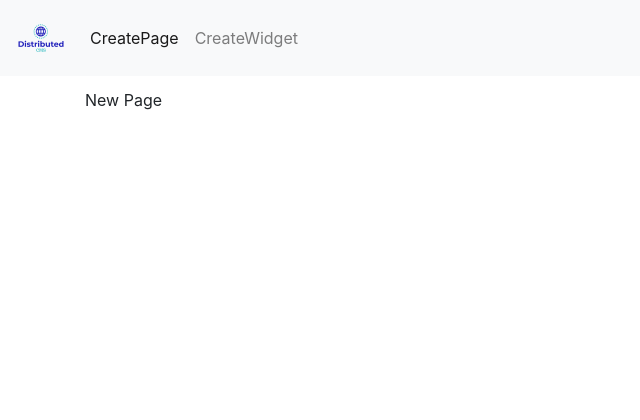
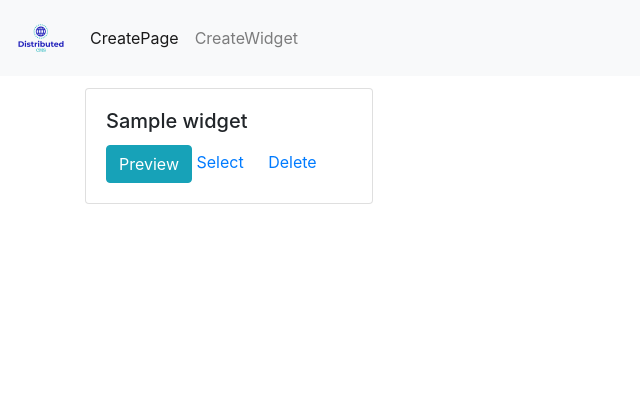
Before and after one commit to JDavid17/DistributedCMS, a Flask app: page /new_page in a window 1280 px wide. Shown: the top 420 px of the page, without its empty margins (0-640 px from the left). Run offline with Flask 2, Linux system fonts and the light colour scheme; a database or web service that is not in the repository returns one stand-in record (values such as "Sample title"); some libraries are stand-ins or nearby versions.

Commit message:
Added MongoDB integration

```diff
--- a/forms.py
+++ b/forms.py
@@ -5,7 +5,7 @@ from wtforms import validators
 class Widget(Form):
     name = StringField('name', [
         validators.DataRequired(message="Uno nombre es requerido para el Plugin"),
-        validators.length(min=5, max=15, message="Ingrese un nombre valido!!!")
+        validators.length(min=5, max=50, message="Ingrese un nombre valido!!!")
     ])
     html = TextAreaField('html')
     created_by = StringField('created_by')
--- a/main.py
+++ b/main.py
@@ -22,8 +22,10 @@ def new_widget():
     widget = forms.Widget(request.form)
 
     if request.method == 'POST' and widget.validate():
-
-        pass
+        mongo.db.widget.insert({
+            "name": "{}".format(widget.name.data),
+            "html": "{}".format(widget.html.data)
+        })
 
     title = "New Widget"
     return render_template("widget.html", title=title, form=widget)
@@ -32,4 +34,6 @@ def new_widget():
 @app.route("/new_page")
 def new_page():
     title = "New Page"
-    return render_template("page.html", title=title)
+    widgets = mongo.db.widget.find()
+
+    return render_template("page.html", title=title, widgets=widgets)
--- a/templates/base/base.html
+++ b/templates/base/base.html
@@ -60,4 +60,9 @@
     <script>window.jQuery || document.write('<script src="../../assets/js/vendor/jquery-slim.min.js"><\/script>')</script>
     <script src="{{ url_for('static', filename='js/bootstrap.bundle.js') }}"></script>
     <script src="{{ url_for('static', filename='node_modules/codeflask/build/codeflask.min.js') }}"></script>
+    <script type="text/javascript">
+        $(function () {
+          $('[data-toggle="popover"]').popover()
+        })
+    </script>
 </body></html>
--- a/templates/page.html
+++ b/templates/page.html
@@ -5,5 +5,15 @@
 {% endblock %}
 
 {% block content %}
-    <p>New Page </p>
+    {% for widget in widgets %}
+        <div class="card" style="width: 18rem;">
+          <div class="card-body">
+           <h5 class="card-title">{{ widget.name }}</h5>
+{#         <h6 class="card-subtitle mb-2 text-muted">Card subtitle</h6>#}
+           <button type="button" class="btn btn-info" data-toggle="popover" title="Code" data-placement="left" data-content="{{ widget.html }}">Preview</button>
+           <a href="#" class="card-link">Select</a>
+           <a href="#" class="card-link">Delete</a>
+          </div>
+        </div>
+    {% endfor %}
 {% endblock %}
```
